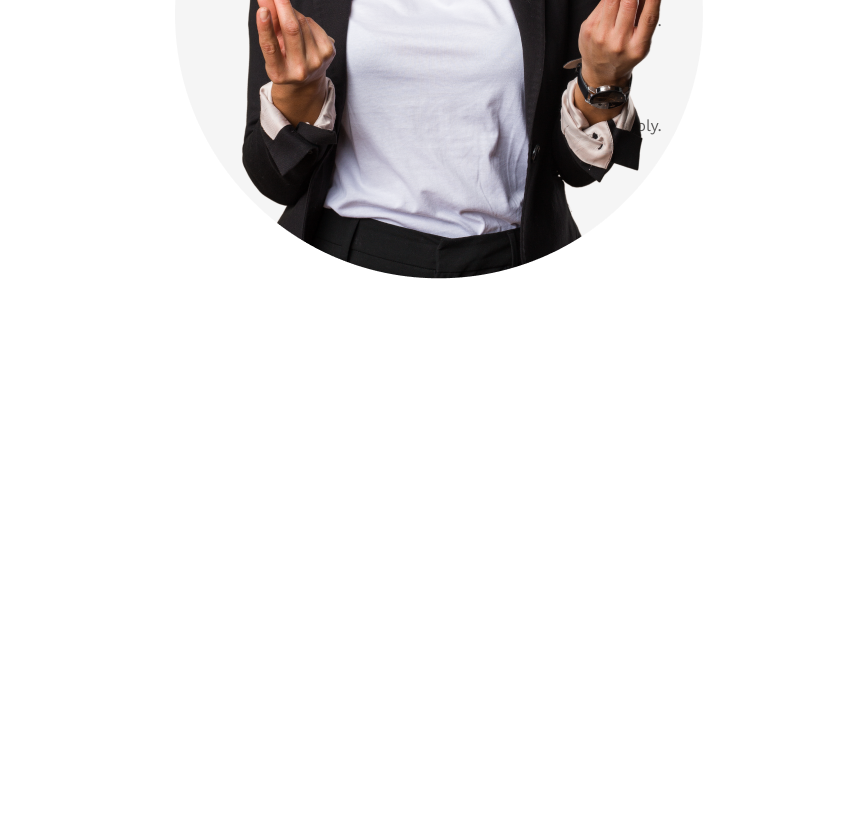
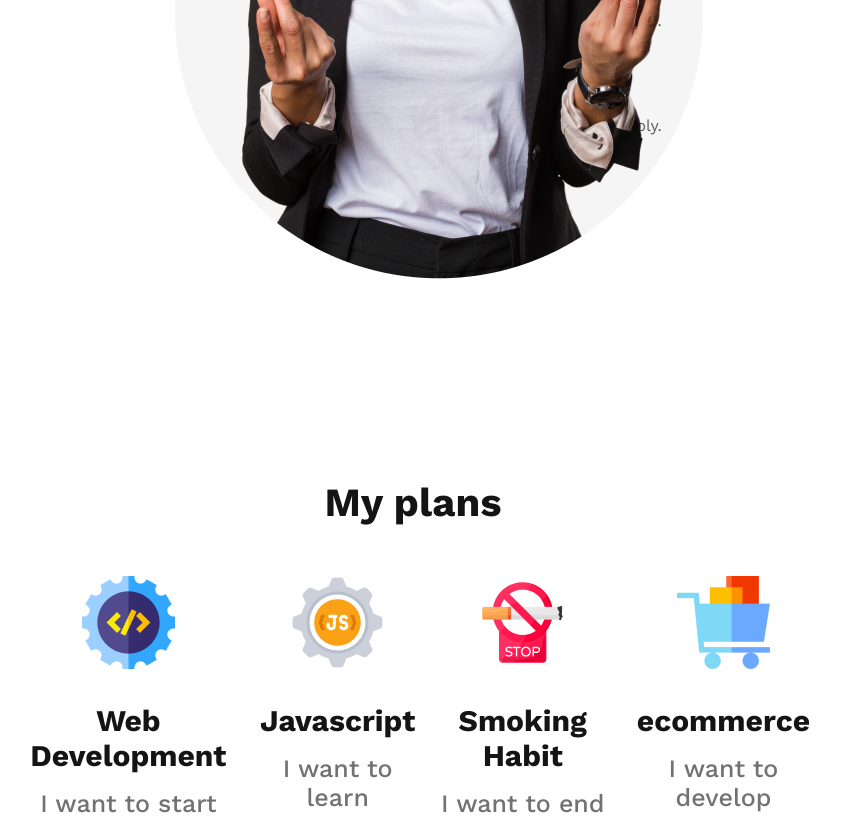
Before and after one commit to MASS-tech-ltd/New-year-new-me, a plain HTML site: page index.html in a window 1280 px wide. Shown: the part 1545-2363 px from the top of the page, without its empty margins (227-1068 px from the left). Before the commit the page ends 1828 px from the top, so only its background shows below. Drawn offline with nearby package versions, Linux system fonts and the light colour scheme.

Commit message:
My plans section complete

```diff
--- a/index.html
+++ b/index.html
@@ -61,6 +61,33 @@
             </section>
             <!-- My failures section end -->
 
+            <!-- My plans section start -->
+             <section class="my-plans-container">
+                <h1 class="my-plans-title">My plans</h1>
+                <div class="my-plans-contents">
+                    <div class="plans-content">
+                        <img src="/images/web.png" alt="photo">
+                        <h3>Web Development</h3>
+                        <h6>I want to start</h6>
+                    </div>
+                    <div class="plans-content">
+                        <img src="/images/js.png" alt="photo">
+                        <h3>Javascript</h3>
+                        <h6>I want to learn</h6>
+                    </div>
+                    <div class="plans-content">
+                        <img src="/images/smoke.png" alt="photo">
+                        <h3>Smoking Habit</h3>
+                        <h6>I want to end</h6>
+                    </div>
+                    <div class="plans-content">
+                        <img src="/images/ecom.png" alt="photo">
+                        <h3>ecommerce</h3>
+                        <h6>I want to develop</h6>
+                    </div>
+                </div>
+             </section>
+            <!-- My plans section end -->
         </main>
         <footer>
 
--- a/styles/style.css
+++ b/styles/style.css
@@ -130,3 +130,45 @@ body{
     margin-left: 10px;
     margin-top: 8px;
 }
+
+/* My plans section CSS */
+
+.my-plans-container{
+    margin: 200px 230px 0 230px;
+}
+
+.my-plans-title{
+    color: #151414;
+    font-family: "Work Sans";
+    font-size: 40px;
+    font-weight: 700;
+    text-align: center;
+}
+
+.my-plans-contents{
+    display: flex;
+    justify-content: space-between;
+    margin-top: 50px;
+}
+
+.plans-content{
+    text-align: center;
+}
+
+.plans-content h3{
+    color: #151414;
+    font-family: "Work Sans";
+    font-size: 30px;
+    font-style: normal;
+    font-weight: 700;
+    margin-top: 30px;
+    margin-bottom: 16px;
+}
+
+.plans-content h6{
+    color: #737272;
+    font-family: "Work Sans";
+    font-size: 25px;
+    font-style: normal;
+    font-weight: 500;
+}
```
